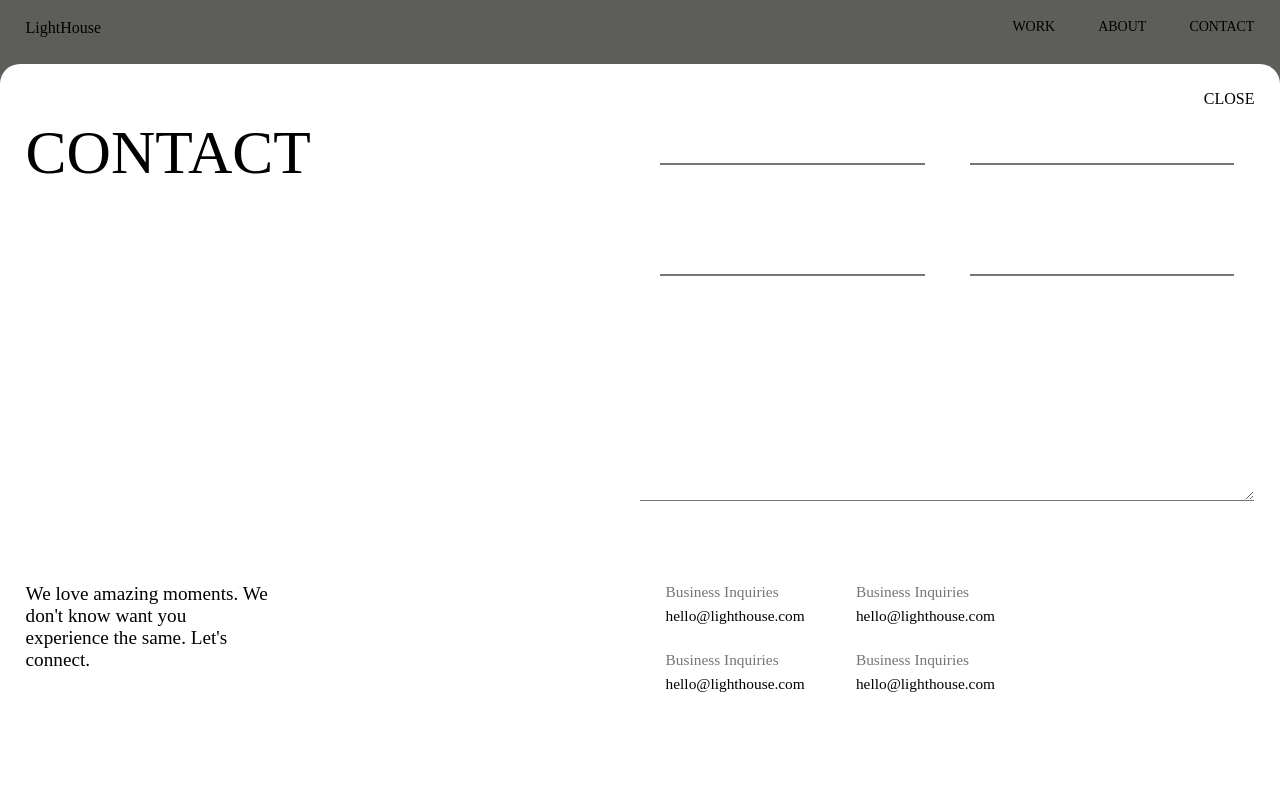
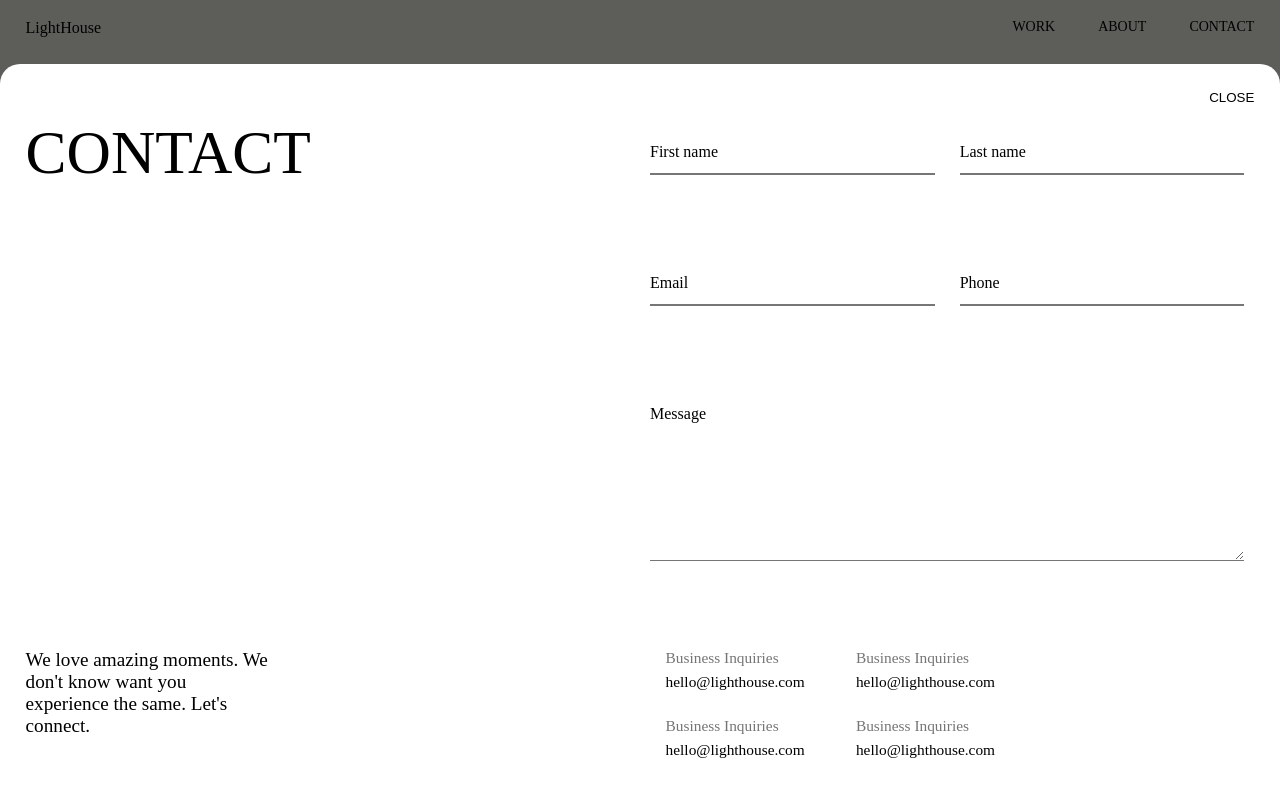
Before and after one commit to muhsinkamil/loveearth, a React (Vite) app: page / in a window 1280 px wide. Shown: the top 800 px of the page. Built offline with nearby package versions, Linux system fonts and the light colour scheme.

Commit message:
add providers & anim for contact form

```diff
--- a/src/App.tsx
+++ b/src/App.tsx
@@ -2,9 +2,11 @@ import { BrowserRouter, Route, Switch } from 'react-router-dom';
 import { About, Home } from './pages';
 import './App.scss';
 import { ContactForm } from './components';
+import { ContactFormProvider } from './providers/contact';
 
 function App() {
   return (
+    <ContactFormProvider>
       <div className="App">
         <BrowserRouter>
           <div className="app-routes">
@@ -16,6 +18,7 @@ function App() {
         </BrowserRouter>
         <ContactForm />
       </div>
+    </ContactFormProvider>
   );
 }
 
--- a/src/components/AboutScroll/index.tsx
+++ b/src/components/AboutScroll/index.tsx
@@ -11,12 +11,12 @@ function AboutScroll() {
   useEffect(() => {
     const changeContent = () => {
       // console.log(scrollYProgress);
-      if (window.scrollY > 2000) {
+      if (window.scrollY > 1800) {
         setContent('Direction');
-      } else if (window.scrollY > 1500) {
+      } else if (window.scrollY > 1300) {
+        setContent('Research');
+      } else {
         setContent('Design');
-      } else {
-        setContent('Research');
       }
     };
 
@@ -54,7 +54,7 @@ function AboutScroll() {
 
           <motion.svg width="500" height="500">
             <motion.path
-              d="M10 10 L550 10"
+              d="M0 10 L500 10"
               style={{
                 pathLength: scrollYProgress,
               }}
--- a/src/components/Contact/Form.tsx
+++ b/src/components/Contact/Form.tsx
@@ -2,28 +2,30 @@ const FormElements = () => {
   return (
     <div className="form-wrapper">
       <div className="form-row">
-        {/* <div className="row-element"> */}
-        {/* <label>First name</label> */}
+        <div className="row-element">
+          <label className="label-input">First name</label>
           <input type="text" className="form-input" />
-        {/* </div> */}
-        {/* <div className="row-element"> */}
-        {/* <label>Last name</label> */}
+        </div>
+        <div className="row-element">
+          <label className="label-input">Last name</label>
           <input type="text" className="form-input" />
-        {/* </div> */}
+        </div>
       </div>
       <div className="form-row">
-        {/* <div className="row-element"> */}
-        {/* <label>Email</label> */}
+        <div className="row-element">
+          <label className="label-input">Email</label>
           <input type="email" className="form-input" />
-        {/* </div> */}
+        </div>
 
-        {/* <div className="row-element"> */}
-        {/* <label>Phone</label> */}
+        <div className="row-element">
+          <label className="label-input">Phone</label>
           <input type="text" className="form-input" />
-        {/* </div> */}
+        </div>
       </div>
 
       <div className="form-row">
+        <div className="row-element full-row">
+          <label className="label-input">Message</label>
           <textarea
             name="message"
             id="msg"
@@ -33,6 +35,7 @@ const FormElements = () => {
           ></textarea>
         </div>
       </div>
+    </div>
   );
 };
 
--- a/src/components/Contact/index.tsx
+++ b/src/components/Contact/index.tsx
@@ -1,17 +1,46 @@
+import { AnimatePresence, motion } from 'framer-motion';
+import { unsetBodyOverflow } from '../../helpers';
+import { useContactForm } from '../../providers/contact';
 import BackDrop from './Backdrop';
 import FormElements from './Form';
 import './styles.scss';
 
 const ContactForm = () => {
+  const {
+    state: { isContactFormOpen },
+    actions: { closeContactForm },
+  } = useContactForm();
+
+  const handleCloseForm = () => {
+    unsetBodyOverflow();
+    closeContactForm();
+  };
+
   return (
+    <AnimatePresence>
+      {isContactFormOpen && (
         <BackDrop>
-      <div className="contact-form-wrapper">
-        <div className="close-btn">close</div>
+          <motion.div
+            key="contact"
+            className="contact-form-wrapper"
+            initial={{ y: '100vh' }}
+            animate={{
+              y: 0,
+              transition: { duration: 0.5, ease: 'easeInOut' },
+            }}
+            exit={{
+              y: '100vh',
+              transition: { duration: 0.5, ease: 'easeInOut' },
+            }}
+          >
+            <button className="close-btn" onClick={handleCloseForm}>
+              close
+            </button>
             <div className="contact-head">Contact</div>
             <FormElements />
             <div className="contact-desc">
-          We love amazing moments. We don't know want you experience the same.
-          Let's connect.
+              We love amazing moments. We don't know want you experience the
+              same. Let's connect.
             </div>
             <div className="footer-right-items footer-flex-item">
               <div className="footer-rt-container">
@@ -38,8 +67,10 @@ const ContactForm = () => {
                 </div>
               </div>
             </div>
-      </div>
+          </motion.div>
         </BackDrop>
+      )}
+    </AnimatePresence>
   );
 };
 
--- a/src/components/Contact/styles.scss
+++ b/src/components/Contact/styles.scss
@@ -19,6 +19,12 @@
   width: 100%;
   height: 92vh;
   position: relative;
+  overflow: scroll;
+  scrollbar-width: none;
+
+  &::-webkit-scrollbar {
+    width: 0 !important;
+  }
 
   .close-btn {
     position: absolute;
@@ -26,6 +32,9 @@
     top: 2vw;
     text-transform: uppercase;
     cursor: pointer;
+    outline: none;
+    border: none;
+    background: none;
   }
 
   .contact-head {
@@ -49,14 +58,28 @@
       gap: 5px;
       margin-bottom: 5vw;
 
-      input {
+      .label-input {
+        position: absolute;
+        top: -5px;
+        left: 0;
+      }
+
+      .full-row {
+        width: 100%;
+      }
+
+      .row-element {
+        position: relative;
+        width: 100%;
+        margin: 20px 10px;
+
+        .form-input {
           padding: 5px;
-        width: 50%;
+          width: 100%;
           outline: none;
           border-top: none;
           border-left: none;
           border-right: none;
-        margin: 10px 20px;
         }
 
         .msg-box {
@@ -65,6 +88,7 @@
           border-top: none;
           border-left: none;
           border-right: none;
+        }
       }
     }
   }
--- a/src/components/Navbar/Navbar.scss
+++ b/src/components/Navbar/Navbar.scss
@@ -12,7 +12,6 @@
   right: 0;
   bottom: 0;
   z-index: 100;
-}
 
   .right-items {
     display: flex;
@@ -20,6 +19,11 @@
     width: 70%;
     font-size: 14px;
     justify-content: flex-end;
+
+    .right-item {
+      cursor: pointer;
+    }
+  }
 }
 
 li {
--- a/src/components/Navbar/index.tsx
+++ b/src/components/Navbar/index.tsx
@@ -1,14 +1,25 @@
 import './Navbar.scss';
 import { Link } from 'react-router-dom';
 import { useState, useEffect } from 'react';
+import { useContactForm } from '../../providers/contact';
+import { hideBodyOverflow } from '../../helpers';
 
 type Props = {
   leftLogo: string;
-  rightItems: { item: string; navigateTo: string }[];
+  rightItems: { item: string; navigateTo?: string }[];
 };
 
 const Navbar = ({ leftLogo, rightItems }: Props) => {
   const [fixedPos, setFixedPos] = useState(false);
+
+  const {
+    actions: { openContactForm },
+  } = useContactForm();
+
+  const handleContactClick = () => {
+    hideBodyOverflow();
+    openContactForm();
+  };
 
   useEffect(() => {
     const fixNavBar = () => {
@@ -28,11 +39,27 @@ const Navbar = ({ leftLogo, rightItems }: Props) => {
         <div className="left-item">{leftLogo}</div>
       </Link>
       <ul className="right-items">
-        {rightItems.map((item, index) => (
-          <li className="right-item" key={index}>
-            <Link to={item.navigateTo}>{item.item}</Link>
-          </li>
-        ))}
+        {rightItems.map((item, index) => {
+          if (item.navigateTo) {
+            return (
+              <li className="right-item" key={index}>
+                <Link to={item.navigateTo}>{item.item}</Link>
+              </li>
+            );
+          }
+
+          if (item.item === 'CONTACT') {
+            return (
+              <li
+                className="right-item"
+                key={index}
+                onClick={handleContactClick}
+              >
+                {item.item}
+              </li>
+            );
+          }
+        })}
       </ul>
     </div>
   );
--- /dev/null
+++ b/src/helpers/index.ts
@@ -0,0 +1,3 @@
+import { hideBodyOverflow, unsetBodyOverflow } from './modalHelper';
+
+export { hideBodyOverflow, unsetBodyOverflow };
--- /dev/null
+++ b/src/helpers/modalHelper.ts
@@ -0,0 +1,9 @@
+function hideBodyOverflow() {
+  document.body.style.overflow = 'hidden';
+}
+
+function unsetBodyOverflow() {
+  document.body.style.overflow = 'unset';
+}
+
+export { hideBodyOverflow, unsetBodyOverflow };
--- a/src/hoc/NavHOC.tsx
+++ b/src/hoc/NavHOC.tsx
@@ -11,7 +11,7 @@ const withNavBar = (WrappedComponent: any) => {
             rightItems={[
               { item: 'WORK', navigateTo: '/work' },
               { item: 'ABOUT', navigateTo: '/about' },
-              { item: 'CONTACT', navigateTo: '/contact' },
+              { item: 'CONTACT' },
             ]}
           />
           <WrappedComponent {...this.props} />
--- a/src/pages/Home.tsx
+++ b/src/pages/Home.tsx
@@ -9,6 +9,7 @@ import './home.styles.scss';
 import withFooter from '../hoc/footerHOC';
 import withNavBar from '../hoc/NavHOC';
 import { brandsWorked } from '../translations/brandsWorked';
+import { useContactForm } from '../providers/contact';
 
 const Home = () => {
   const { scrollY, scrollYProgress } = useViewportScroll();
--- /dev/null
+++ b/src/providers/contact.tsx
@@ -0,0 +1,71 @@
+import { createContext, useContext, useReducer } from 'react';
+
+interface ContactContextState {
+  isContactFormOpen: boolean;
+}
+
+interface ContactContextActions {
+  openContactForm: () => void;
+  closeContactForm: () => void;
+}
+
+interface ContactContextType {
+  state: ContactContextState;
+  actions: ContactContextActions;
+}
+
+const ContactContext = createContext<ContactContextType | undefined>(undefined);
+
+const initialState = { isContactFormOpen: true };
+
+const contactFormReducer = (state: ContactContextState, action: any) => {
+  switch (action.type) {
+    case 'OPEN_CONTACT_FORM':
+      return { ...state, isContactFormOpen: true };
+
+    case 'CLOSE_CONTACT_FORM':
+      return { ...state, isContactFormOpen: false };
+
+    default:
+      return state;
+  }
+};
+
+const ContactFormProvider = ({ children }: any) => {
+  const [state, dispatch] = useReducer(contactFormReducer, initialState);
+
+  const openContactForm = () => {
+    dispatch({
+      type: 'OPEN_CONTACT_FORM',
+    });
+  };
+
+  const closeContactForm = () => {
+    dispatch({
+      type: 'CLOSE_CONTACT_FORM',
+    });
+  };
+  const value = {
+    state,
+    actions: {
+      openContactForm,
+      closeContactForm,
+    },
+  };
+
+  return (
+    <ContactContext.Provider value={value}>{children}</ContactContext.Provider>
+  );
+};
+
+function useContactForm() {
+  const context = useContext(ContactContext);
+
+  if (context === undefined) {
+    throw new Error('useContactForm must be used within ContactFormProvider');
+  }
+
+  return context;
+}
+
+export { ContactFormProvider, useContactForm };
```
Lines whose indentation alone changed are shown as unchanged.
